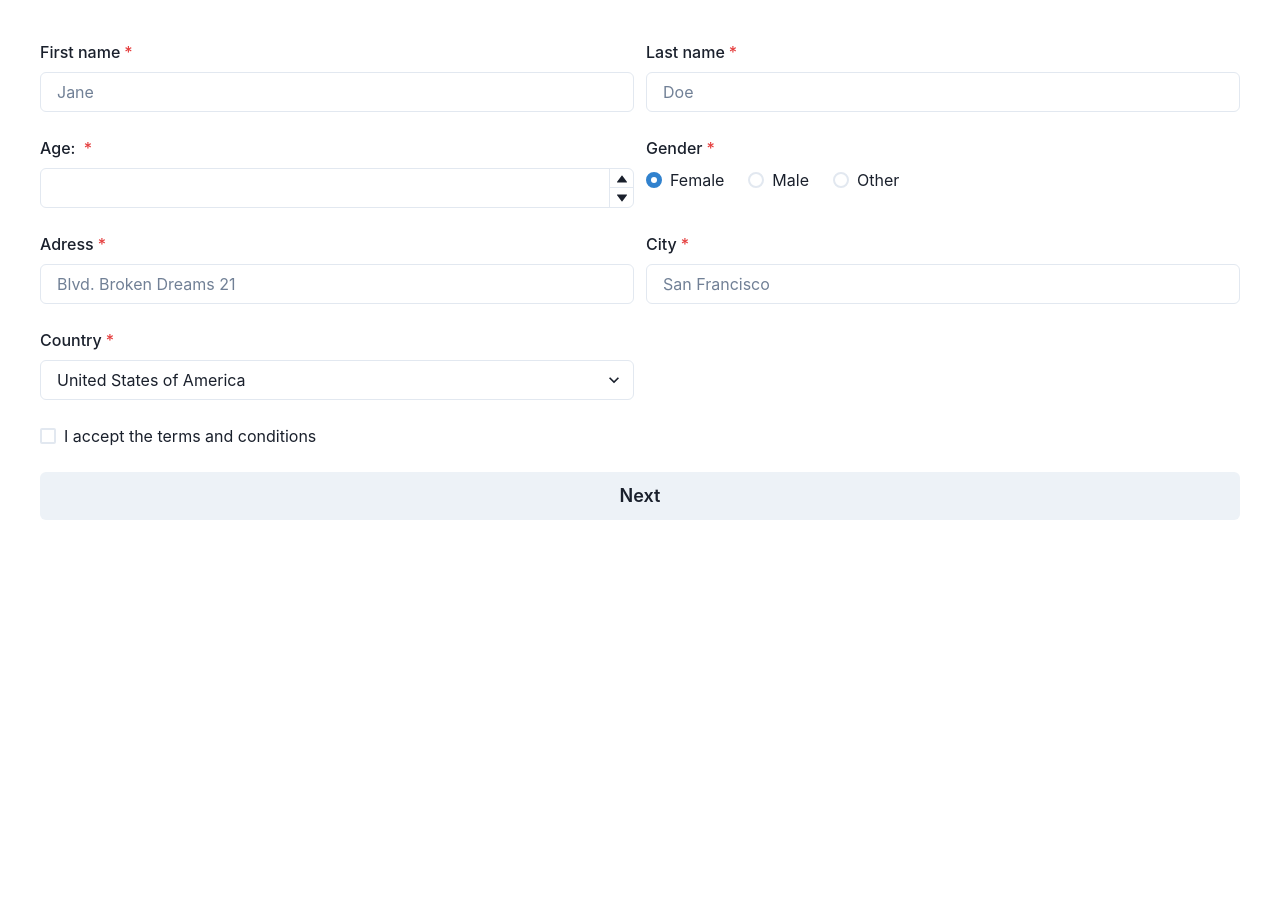
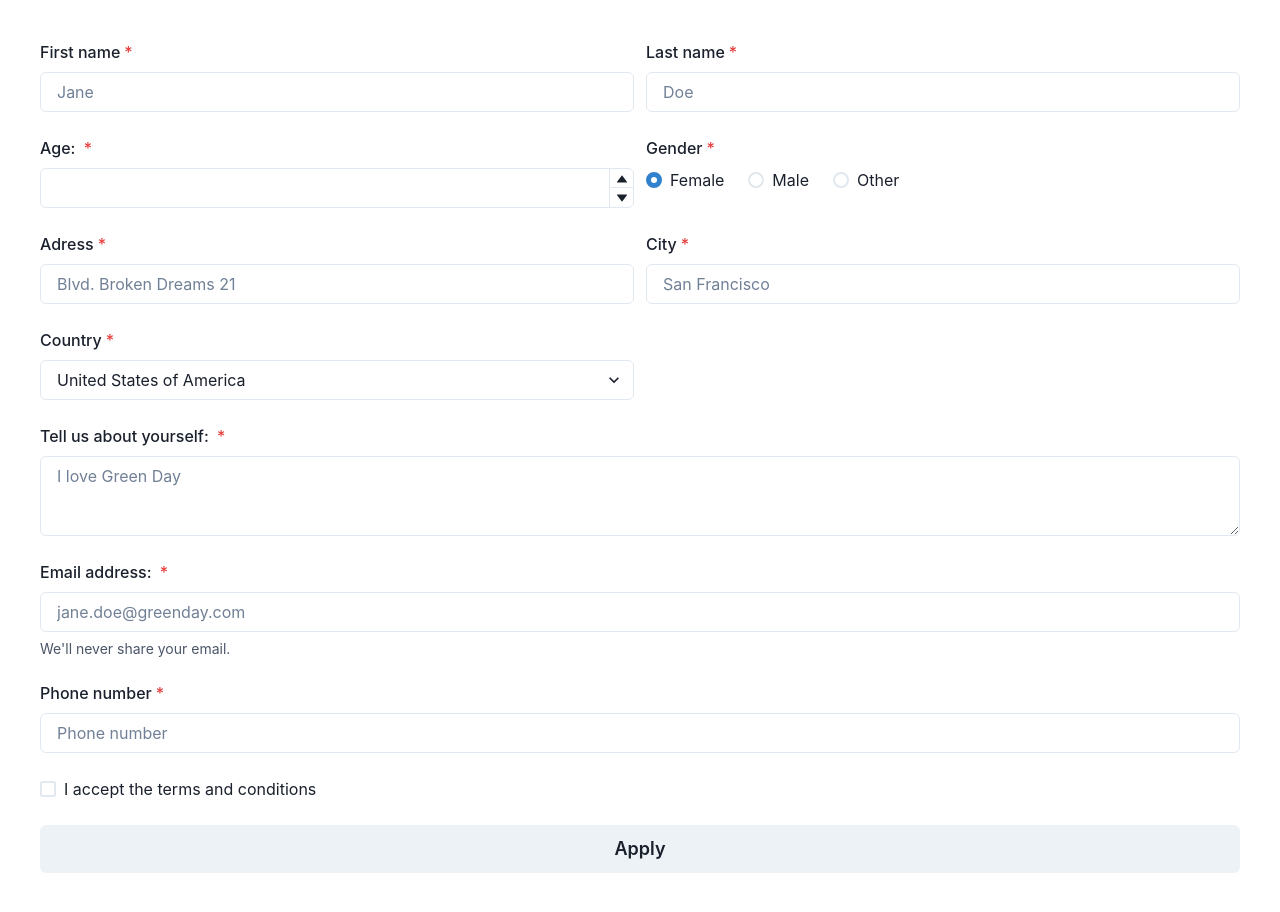
Before and after one commit to barringtonemelie/jobchaser, a React (Vite) app: page /apply-page-one in a window 1280 px wide. Before the commit the page ends 800 px from the top, so only its background shows below. Built offline with nearby package versions, Linux system fonts and the light colour scheme.

Commit message:
Changed form steps into one

```diff
--- a/src/App.jsx
+++ b/src/App.jsx
@@ -1,5 +1,5 @@
 import * as React from 'react'
-import { Home, ApplicationFormTwo, ApplicationFormOne, ApplicationFormResult } from './components/index.jsx';
+import { Home, ApplicationFormOne, ApplicationFormResult } from './components/index.jsx';
 import { Routes, Route } from "react-router-dom"
 
 
@@ -11,7 +11,6 @@ function App() {
       <Routes>
         <Route path="/" element={<Home />} />
         <Route path="/apply-page-one" element={<ApplicationFormOne />} />
-        <Route path="/apply-page-two" element={<ApplicationFormTwo />} />
         <Route path="/apply-page-res" element={<ApplicationFormResult />} />
       </Routes>
     </div>
--- a/src/components/ApplicationFormOne.jsx
+++ b/src/components/ApplicationFormOne.jsx
@@ -21,7 +21,8 @@ import {
   Select,
   Checkbox,
   Button,
-  Textarea
+  Textarea,
+  FormHelperText
 } from '@chakra-ui/react'
 import { useNavigate } from "react-router-dom";
 
@@ -34,25 +35,29 @@ const schema = yup.object({
 
 export default function ApplicationFormOne() {
 
-  const { register, handleSubmit, watch, formState: { errors } } = useForm({
+  const { register, handleSubmit, watch, errors } = useForm({
     resolver: yupResolver(schema)
   });
   const onSubmit = (data) => {
+    console.log("onSubmit ran");
+    changePage();
     console.log(data)
-    navigate("/jobapplicationtwo")
   };
+  const changePage = () => {
+    navigate("/apply-page-res");
+  }
 
   const navigate = useNavigate();
 
   return (
       <Container maxW="container.xl" p={10}>
-        <form>
+        <form onSubmit={onSubmit}>
           <SimpleGrid columns={2} columnGap={3} rowGap={6} w="full">
 
             <GridItem colSpan={1}>
               <FormControl isRequired>
                 <FormLabel>First name</FormLabel>
-                <Input placeholder="Jane"></Input>
+                <Input id="firstName" placeholder="Jane" {...register("firstName")}></Input>
                 <FormErrorMessage></FormErrorMessage>
               </FormControl>
             </GridItem>
@@ -116,17 +121,40 @@ export default function ApplicationFormOne() {
             </GridItem>
 
             <GridItem colSpan={2}>
-              <FormControl isRequired>
-                <Checkbox>I accept the terms and conditions</Checkbox>
-              </FormControl>
-            </GridItem>
+                <FormControl isRequired>
+                    <FormLabel>Tell us about yourself: </FormLabel>
+                    <Textarea placeholder="I love Green Day" />
+                </FormControl>
+                </GridItem>
 
+                <GridItem colSpan={2}>
+                <FormControl isRequired>
+                    <FormLabel>Email address: </FormLabel>
+                    <Input
+                    type='email'
+                    errorBorderColor='crimson'
+                    placeholder='jane.doe@greenday.com'
+                    />
+                    <FormHelperText>We'll never share your email.</FormHelperText>
+                </FormControl>
+                </GridItem>
 
+                <GridItem colSpan={2}>
+                <FormControl isRequired>
+                    <FormLabel>Phone number</FormLabel>
+                    <Input type='tel' placeholder='Phone number' />
+                </FormControl>
+                </GridItem>
 
-            <GridItem colSpan={2}>
-              <Button type="submit" size="lg" w="full" onSubmit={handleSubmit(onSubmit)}>Next</Button>
-            </GridItem>
+                <GridItem colSpan={2}>
+                  <FormControl isRequired>
+                    <Checkbox>I accept the terms and conditions</Checkbox>
+                  </FormControl>
+                </GridItem>
 
+                <GridItem colSpan={2}>
+                  <Button size="lg" w="full" type="submit">Apply</Button>
+                </GridItem>
           </SimpleGrid>
         </form>
       </Container>
--- a/src/components/ApplicationFormResult.jsx
+++ b/src/components/ApplicationFormResult.jsx
@@ -50,7 +50,6 @@ export default function ApplicationFormResult() {
                             About you:
                             </Heading>
                             <Text pt='2' fontSize='sm'>
-                            Blh blah
                             </Text>
                         </Box>
                         </Stack>
--- a/src/components/ApplicationFormTwo.jsx
+++ /dev/null
@@ -1,52 +0,0 @@
-import * as React from 'react'
-import {
-  FormControl,
-  Container,
-  FormLabel,
-  Input,
-  FormHelperText,
-  SimpleGrid,
-  GridItem,
-  Button,
-  Textarea
-} from '@chakra-ui/react';
-import { useNavigate } from 'react-router-dom';
-
-export default function ApplicationFormTwo() {
-    const navigate = useNavigate();
-    return (
-        <Container maxW="container.xl" p={10}>
-            <SimpleGrid columns={2} columnGap={3} rowGap={6} w="full">
-                <GridItem colSpan={2}>
-                <FormControl isRequired>
-                    <FormLabel>Tell us about yourself: </FormLabel>
-                    <Textarea placeholder="I love Green Day" />
-                </FormControl>
-                </GridItem>
-
-                <GridItem colSpan={2}>
-                <FormControl isRequired>
-                    <FormLabel>Email address: </FormLabel>
-                    <Input
-                    type='email'
-                    errorBorderColor='crimson'
-                    placeholder='jane.doe@greenday.com'
-                    />
-                    <FormHelperText>We'll never share your email.</FormHelperText>
-                </FormControl>
-                </GridItem>
-
-                <GridItem colSpan={2}>
-                <FormControl isRequired>
-                    <FormLabel>Phone number</FormLabel>
-                    <Input type='tel' placeholder='Phone number' />
-                </FormControl>
-                </GridItem>
-
-                <GridItem colSpan={2}>
-                <Button size="lg" w="full" onClick={() => navigate("/apply-page-res")}>Apply</Button>
-                </GridItem>
-            </SimpleGrid>
-        </Container>
-    )
-}
--- a/src/components/index.jsx
+++ b/src/components/index.jsx
@@ -3,5 +3,4 @@ export { default as SearchBar } from "./searchBar";
 export { default as DisplayTag } from "./DisplayTag";
 export { default as Home } from "./Home";
 export { default as ApplicationFormOne } from "./ApplicationFormOne";
-export { default as ApplicationFormTwo } from "./ApplicationFormTwo";
 export { default as ApplicationFormResult } from "./ApplicationFormResult";
```
